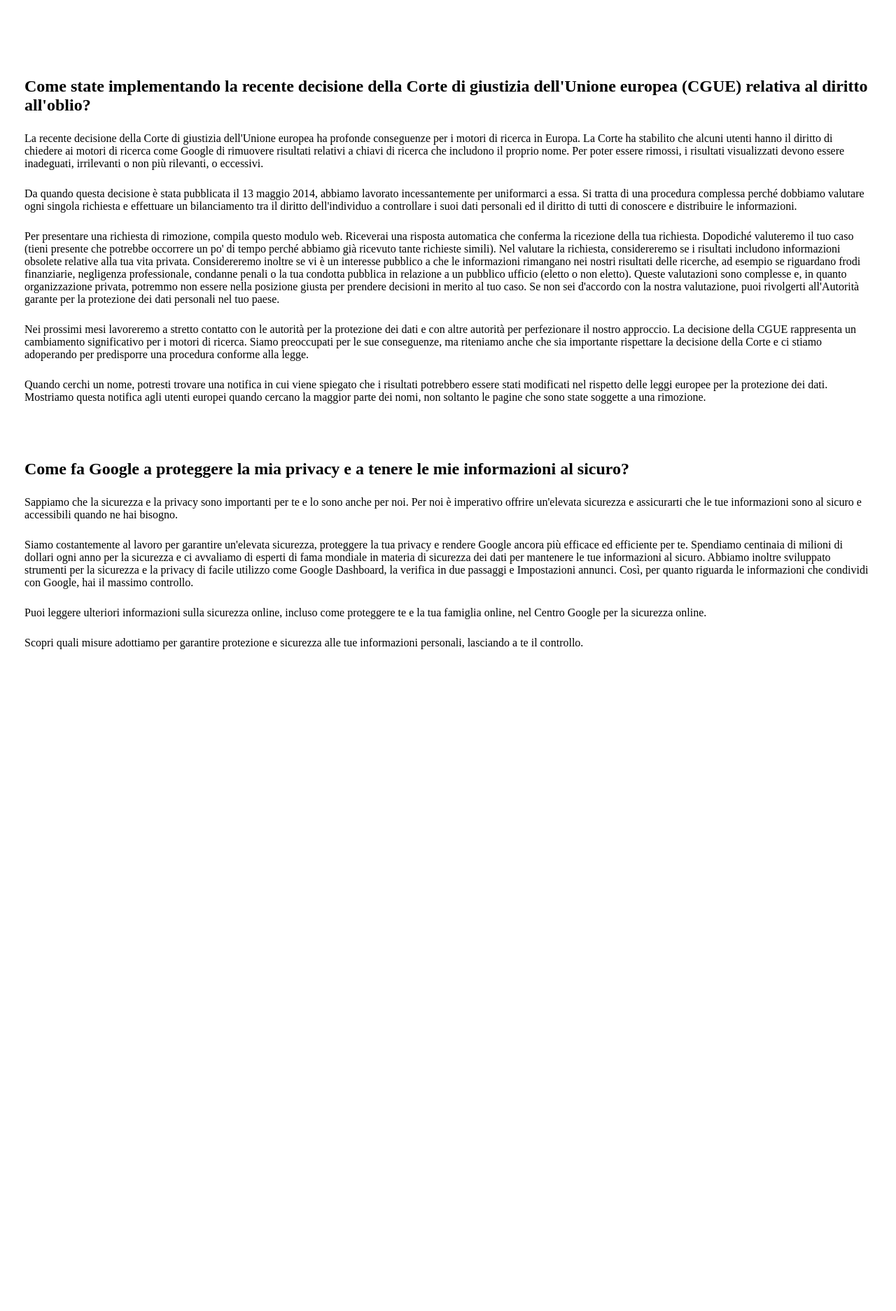
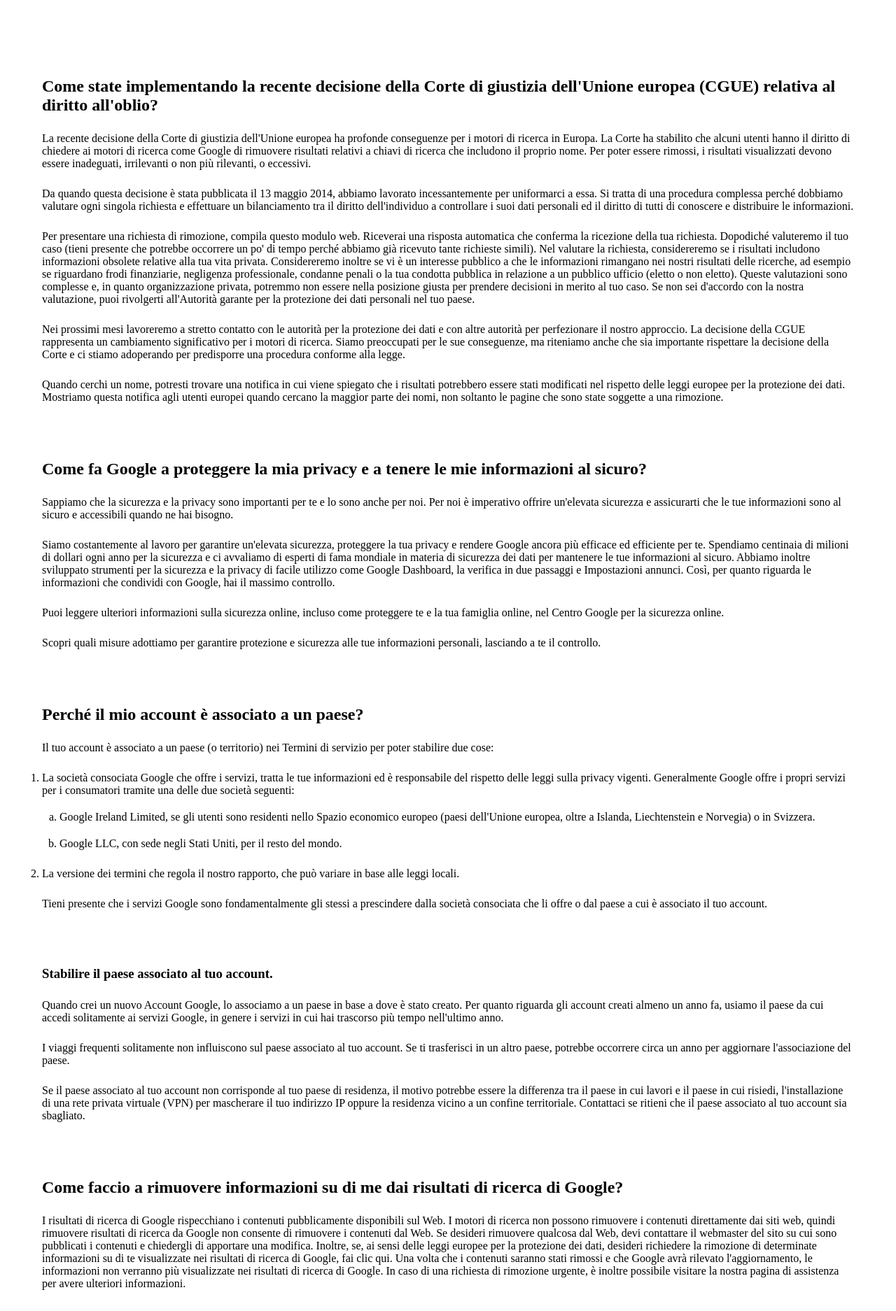
Before and after one commit to alemica97/php-google-faq, a PHP site: page / in a window 1280 px wide. Shown: the whole page at 70% size. Before the commit the page ends 928 px from the top, so only its background shows below. Run offline with PHP 8.4, Linux system fonts and the light colour scheme.

Commit message:
ho aggiunto altre sezioni con domande e risposte

```diff
--- a/index.php
+++ b/index.php
@@ -14,6 +14,31 @@
                         <p>Siamo costantemente al lavoro per garantire un\'elevata sicurezza, proteggere la tua privacy e rendere Google ancora più efficace ed efficiente per te. Spendiamo centinaia di milioni di dollari ogni anno per la sicurezza e ci avvaliamo di esperti di fama mondiale in materia di sicurezza dei dati per mantenere le tue informazioni al sicuro. Abbiamo inoltre sviluppato strumenti per la sicurezza e la privacy di facile utilizzo come Google Dashboard, la verifica in due passaggi e Impostazioni annunci. Così, per quanto riguarda le informazioni che condividi con Google, hai il massimo controllo.</p>
                         <p>Puoi leggere ulteriori informazioni sulla sicurezza online, incluso come proteggere te e la tua famiglia online, nel Centro Google per la sicurezza online.</p>
                         <p>Scopri quali misure adottiamo per garantire protezione e sicurezza alle tue informazioni personali, lasciando a te il controllo.</p>',
+        ],
+        [
+            'domanda' => 'Perché il mio account è associato a un paese?',
+            'risposta' => '<p>Il tuo account è associato a un paese (o territorio) nei Termini di servizio per poter stabilire due cose:</p>
+                        <ol>
+                            <li>
+                                <p>La società consociata Google che offre i servizi, tratta le tue informazioni ed è responsabile del rispetto delle leggi sulla privacy vigenti. Generalmente Google offre i propri servizi per i consumatori tramite una delle due società seguenti:</p>
+                                <ul>
+                                    <li>Google Ireland Limited, se gli utenti sono residenti nello Spazio economico europeo (paesi dell\'Unione europea, oltre a Islanda, Liechtenstein e Norvegia) o in Svizzera.</li>
+                                    <li>Google LLC, con sede negli Stati Uniti, per il resto del mondo.</li>
+                                </ul>
+                            </li>
+                            <li>
+                                <p>La versione dei termini che regola il nostro rapporto, che può variare in base alle leggi locali.</p>
+                            </li>
+                        </ol>
+                        <p>Tieni presente che i servizi Google sono fondamentalmente gli stessi a prescindere dalla società consociata che li offre o dal paese a cui è associato il tuo account.</p>
+                        <h3>Stabilire il paese associato al tuo account.</h3>
+                        <p>Quando crei un nuovo Account Google, lo associamo a un paese in base a dove è stato creato. Per quanto riguarda gli account creati almeno un anno fa, usiamo il paese da cui accedi solitamente ai servizi Google, in genere i servizi in cui hai trascorso più tempo nell\'ultimo anno.</p>
+                        <p>I viaggi frequenti solitamente non influiscono sul paese associato al tuo account. Se ti trasferisci in un altro paese, potrebbe occorrere circa un anno per aggiornare l\'associazione del paese.</p>
+                        <p>Se il paese associato al tuo account non corrisponde al tuo paese di residenza, il motivo potrebbe essere la differenza tra il paese in cui lavori e il paese in cui risiedi, l\'installazione di una rete privata virtuale (VPN) per mascherare il tuo indirizzo IP oppure la residenza vicino a un confine territoriale. Contattaci se ritieni che il paese associato al tuo account sia sbagliato.</p>',
+        ],
+        [
+            'domanda' => 'Come faccio a rimuovere informazioni su di me dai risultati di ricerca di Google?',
+            'risposta' => '<p>I risultati di ricerca di Google rispecchiano i contenuti pubblicamente disponibili sul Web. I motori di ricerca non possono rimuovere i contenuti direttamente dai siti web, quindi rimuovere risultati di ricerca da Google non consente di rimuovere i contenuti dal Web. Se desideri rimuovere qualcosa dal Web, devi contattare il webmaster del sito su cui sono pubblicati i contenuti e chiedergli di apportare una modifica. Inoltre, se, ai sensi delle leggi europee per la protezione dei dati, desideri richiedere la rimozione di determinate informazioni su di te visualizzate nei risultati di ricerca di Google, fai clic qui. Una volta che i contenuti saranno stati rimossi e che Google avrà rilevato l\'aggiornamento, le informazioni non verranno più visualizzate nei risultati di ricerca di Google. In caso di una richiesta di rimozione urgente, è inoltre possibile visitare la nostra pagina di assistenza per avere ulteriori informazioni.</p>',
         ],
     ];
 
--- a/style.css
+++ b/style.css
@@ -5,15 +5,24 @@
 }
 
 .container{
-    max-width: 1250px;
+    max-width: 1200px;
     margin: 0 auto;
     padding: 30px 20px;
 }
 
-h2{
+h2, h3{
     margin-top: 80px;
 }
 
 p{
     margin-top: 25px;
 }
+
+ul{
+    list-style-type: lower-latin;
+    padding-left: 25px;
+}
+
+li{
+    margin-top: 20px;
+}
```
